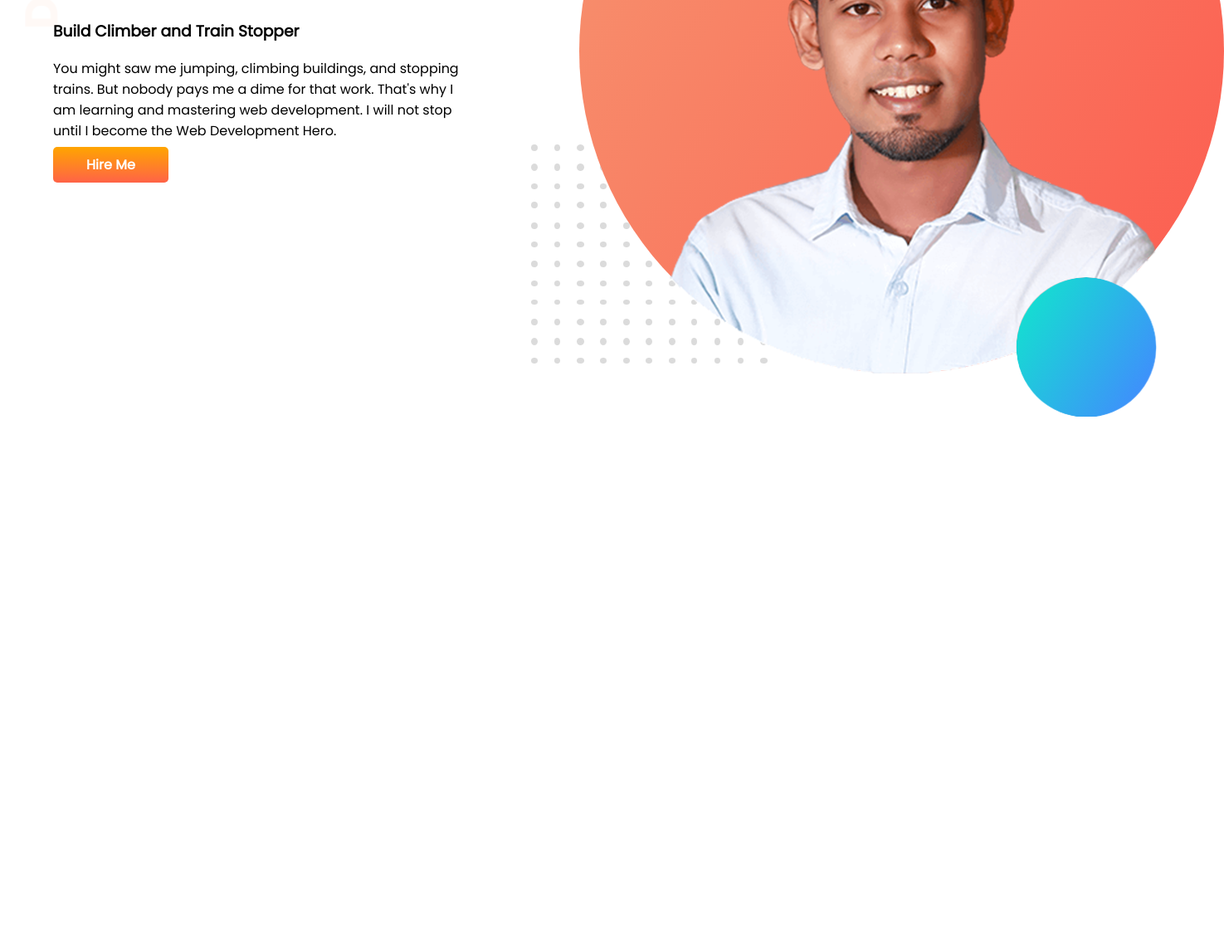
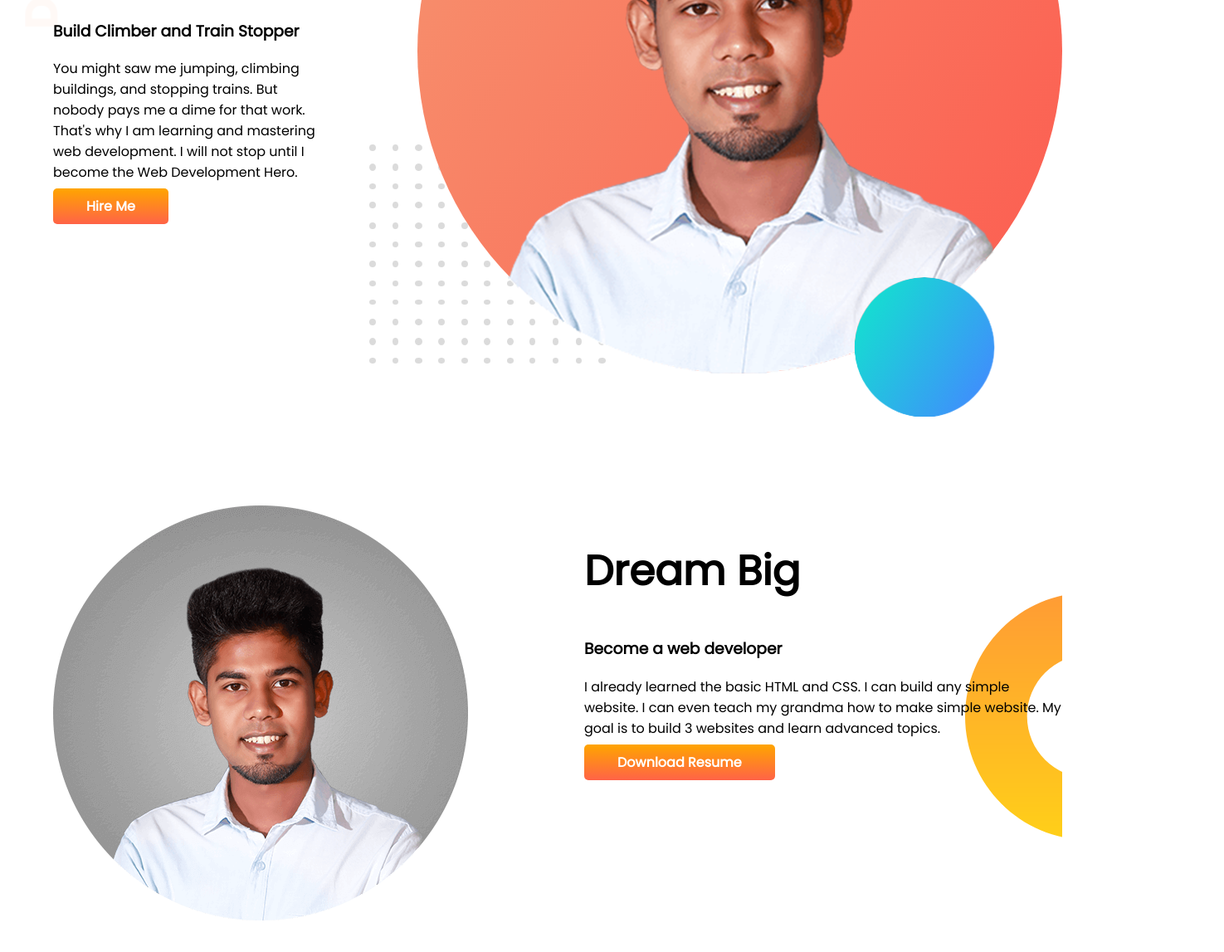
Before and after one commit to mdkamrulislamofficial/developer-portfolio, a plain HTML site: page index.html in a window 1280 px wide. Shown: the part 327-1474 px from the top of the page at 83% size, 1475 px wide, since content can reach past the window. Before the commit the page ends 836 px from the top, so only its background shows below. Drawn offline with Linux system fonts and the light colour scheme.

Commit message:
2nd section added

```diff
--- a/index.html
+++ b/index.html
@@ -15,7 +15,7 @@
 
 <body>
     <Section class="background-image">
-        <div class="hald-width">
+        <div class="half-width">
             <h1>Welcome To</h1>
             <h1> <span class="orange-color">MD Kamrul Islam</span> World</h1>
             <h3>Build Climber and Train Stopper</h3>
@@ -25,8 +25,21 @@
                 <a class="link-button" target="_blank" href="https://www.linkedin.com/in/mdkamrulislamofficial/">Hire Me</a>
         </div>
 
-        <div class="hald-width">
+        <div class="half-width">
             <img src="images/kamrul-header-picture.png" alt="MD Kamrul Islam Picture">
+        </div>
+    </Section>
+
+    <Section class="dream-big">
+        <div class="half-width">
+            <img src="images/kamrul-islam.png" alt="MD Kamrul Islam Picture">
+        </div>
+
+        <div class="half-width">
+            <h1>Dream Big</h1>
+            <h3>Become a web developer</h3>
+            <p>I already learned the basic HTML and CSS. I can build any simple website. I can even teach my grandma how to make simple website. My goal is to build 3 websites and learn advanced topics.</p>
+                <a class="link-button" target="_blank" href="https://www.linkedin.com/in/mdkamrulislamofficial/">Download Resume</a>
         </div>
     </Section>
 </body>
--- a/style.css
+++ b/style.css
@@ -10,13 +10,14 @@ h1{
 }
 section{
     display: flex;
+    margin-bottom: 100px;
 }
-.hald-width{
-    width: 50%;
+.half-width{
+    width: 100%;
     padding-left: 5%;
 }
-.hald-width-image{
-    width: 80%;
+.half-width-image{
+    width: 80px;
 }
 .link-button{
     text-decoration: none;
@@ -30,3 +31,8 @@ section{
     background-image: url(images/top-banner.png);
     background-repeat: no-repeat;
 }
+.dream-big{
+    background-image: url(images/dream-bg.png);
+    background-repeat: no-repeat;
+    background-position: right;
+}
```
Also changed, not shown: images/kamrul-islam.png (added).
